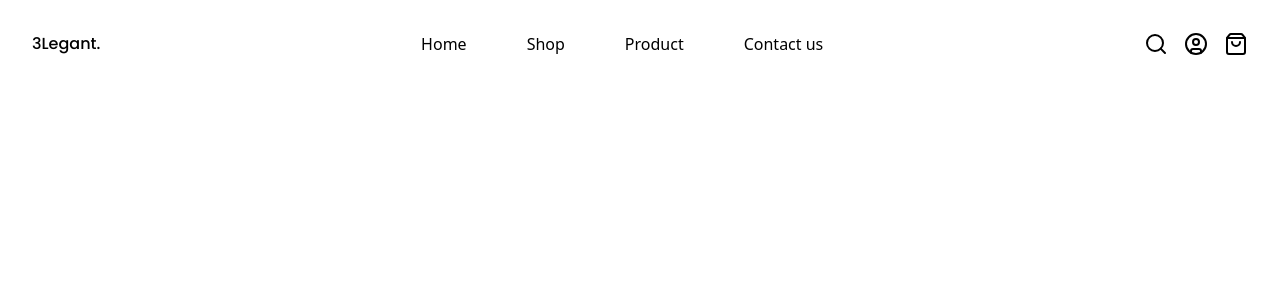
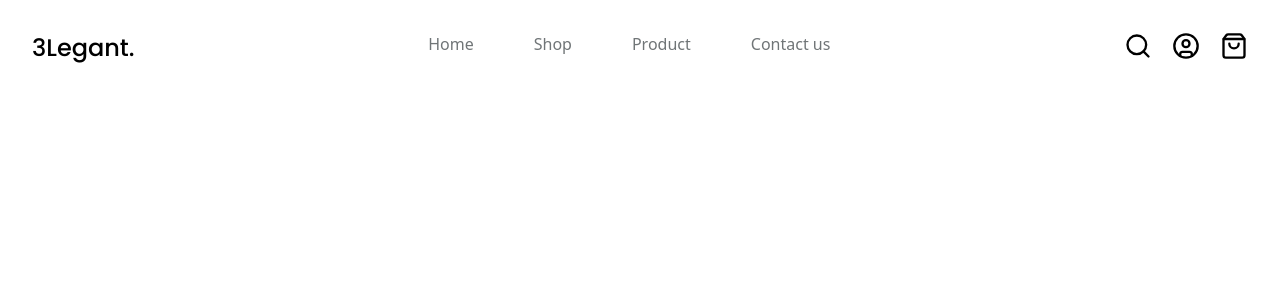
Before and after one commit to Raulsofte281/E-commerce, a React (Vite) app: page / in a window 1280 px wide. Shown: the top 300 px of the page. Built offline with nearby package versions, Linux system fonts and the light colour scheme.

Commit message:
Feat: ("Finishing header")

```diff
--- a/index.html
+++ b/index.html
@@ -6,6 +6,9 @@
     <link rel="preconnect" href="https://fonts.googleapis.com">
     <link rel="preconnect" href="https://fonts.gstatic.com" crossorigin>
     <link href="https://fonts.googleapis.com/css2?family=Poppins:ital,wght@0,100;0,200;0,300;0,400;0,500;0,600;0,700;0,800;0,900;1,100;1,200;1,300;1,400;1,500;1,600;1,700;1,800;1,900&display=swap" rel="stylesheet">
+    <link rel="preconnect" href="https://fonts.googleapis.com">
+<link rel="preconnect" href="https://fonts.gstatic.com" crossorigin>
+<link href="https://fonts.googleapis.com/css2?family=Space+Grotesk:wght@300..700&display=swap" rel="stylesheet">
     <meta name="viewport" content="width=device-width, initial-scale=1.0" />
     <title>E-commerce</title>
   </head>
--- a/src/routes/header.tsx
+++ b/src/routes/header.tsx
@@ -8,18 +8,18 @@ export function Header(){
         <>
         <div className='w-full flex justify-between'>
             <div>
-                <h1 className='font-[Poppins] font-medium'>3Legant. </h1>
+                <h1 className='font-[Poppins] font-medium text-2xl'>3Legant. </h1>
             </div>
-            <div className='flex gap-[60px]'>
-                <p>Home</p>
-                <p>Shop</p>
-                <p>Product</p>
-                <p>Contact us</p>
+            <div className='flex gap-[60px] text-[#707577] cursor-pointer font-medium font-[Space Grotesk] text-base'>
+                <p className='hover:text-black'>Home</p>
+                <p className='hover:text-black'>Shop</p>
+                <p className='hover:text-black'>Product</p>
+                <p className='hover:text-black'>Contact us</p>
             </div>
-            <div className='flex gap-4'>
-                <Search className='size-6'/>
-                <UserCircle className='size-6'/>
-                <ShoppingBag className='size-6'/>
+            <div className='flex gap-5'>
+                <Search className='size-7'/>
+                <UserCircle className='size-7'/>
+                <ShoppingBag className='size-7'/>
             </div>
 
         </div>
--- a/src/routes/home.tsx
+++ b/src/routes/home.tsx
@@ -6,6 +6,9 @@ export function Home(){
         <>
         <div className="w-full flex justify-center bg-[#FFFFFF]">
             <Header/>
+            <div>
+
+            </div>
         </div>
         </>
     )
```
